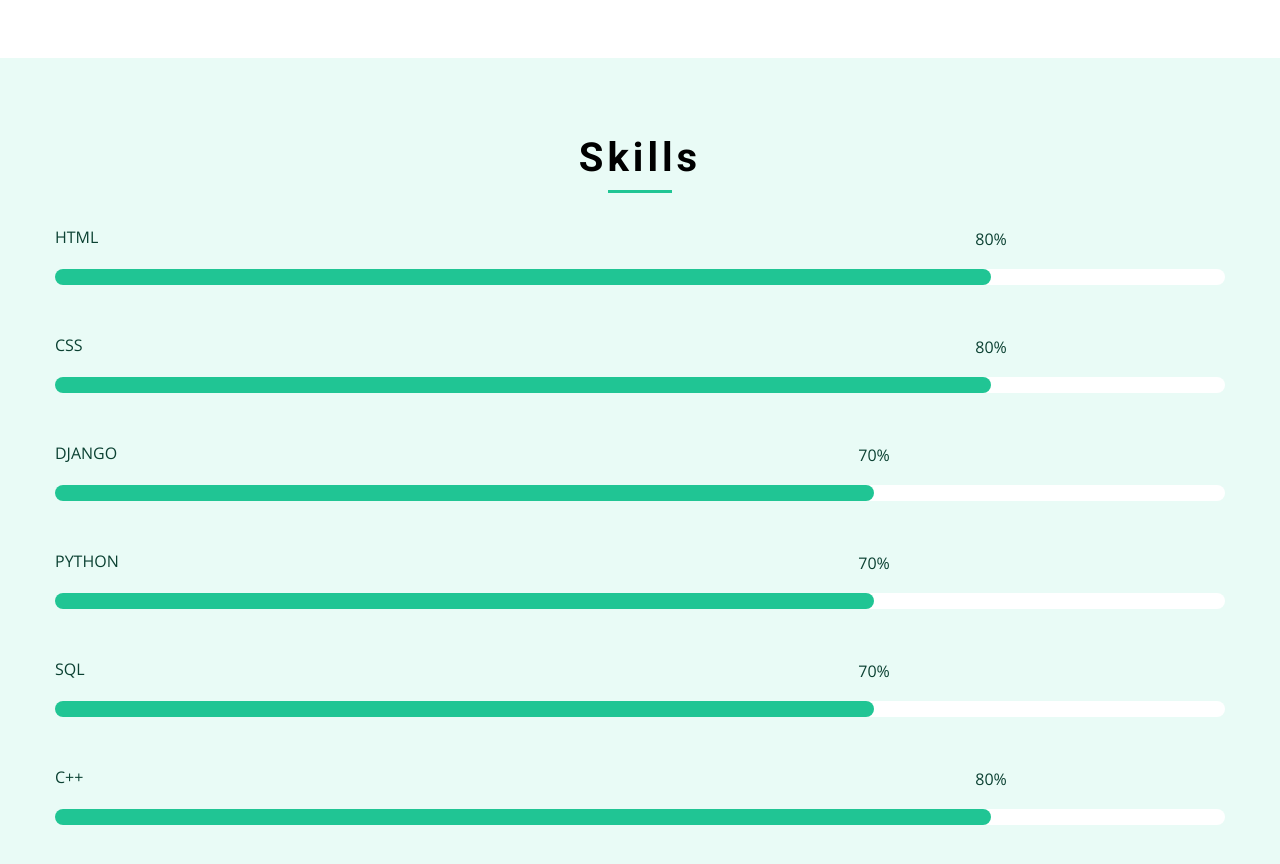
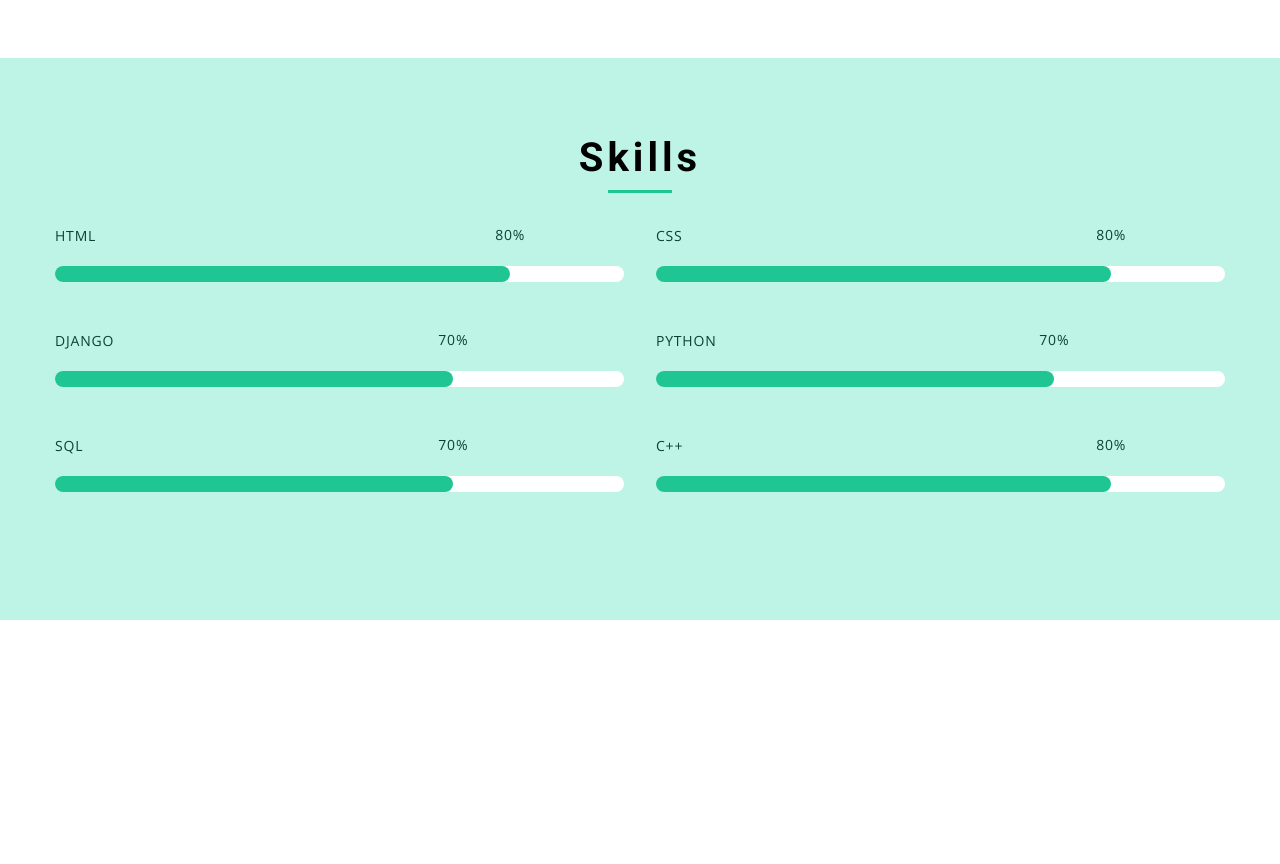
Before and after one commit to Kanharajput/MyPortfolio, a plain HTML site: page index.html in a window 1280 px wide. Shown: the part 3879-4743 px from the top of the page. After the commit the page ends 4499 px from the top, so only its background shows below. Drawn offline with nearby package versions, Linux system fonts and the light colour scheme.

Commit message:
skills designed for large screen

```diff
--- a/css/styles.css
+++ b/css/styles.css
@@ -783,7 +783,8 @@ Skills
 */
 
 .skills-section{
-  background: var(--clr-primary-10);
+  /* not 10 because it make white color invisible */
+  background: var(--clr-primary-9);
 }
 
 .skill-title{
@@ -798,6 +799,8 @@ Skills
   text-transform: uppercase;
   font-weight: 500;
   color: var(--clr-primary-2);
+  font-size: 0.875rem;
+  letter-spacing: 0.05rem;
 }
 
 .skill-value-container{
@@ -830,6 +833,7 @@ Skills
   position: absolute;
   top: -2.6rem;
   transform: translate(-50%);
+  font-weight: 300;
 }
 
 .left-70{
@@ -839,3 +843,12 @@ Skills
 .left-80{
   left: 80%;
 }
+
+/* after 768px create 2 column layout */
+@media screen and (min-width: 768px){
+  .skills{
+    display: grid;
+    grid-template-columns: repeat(2,1fr);
+    column-gap: 2rem;
+  }
+}
```
